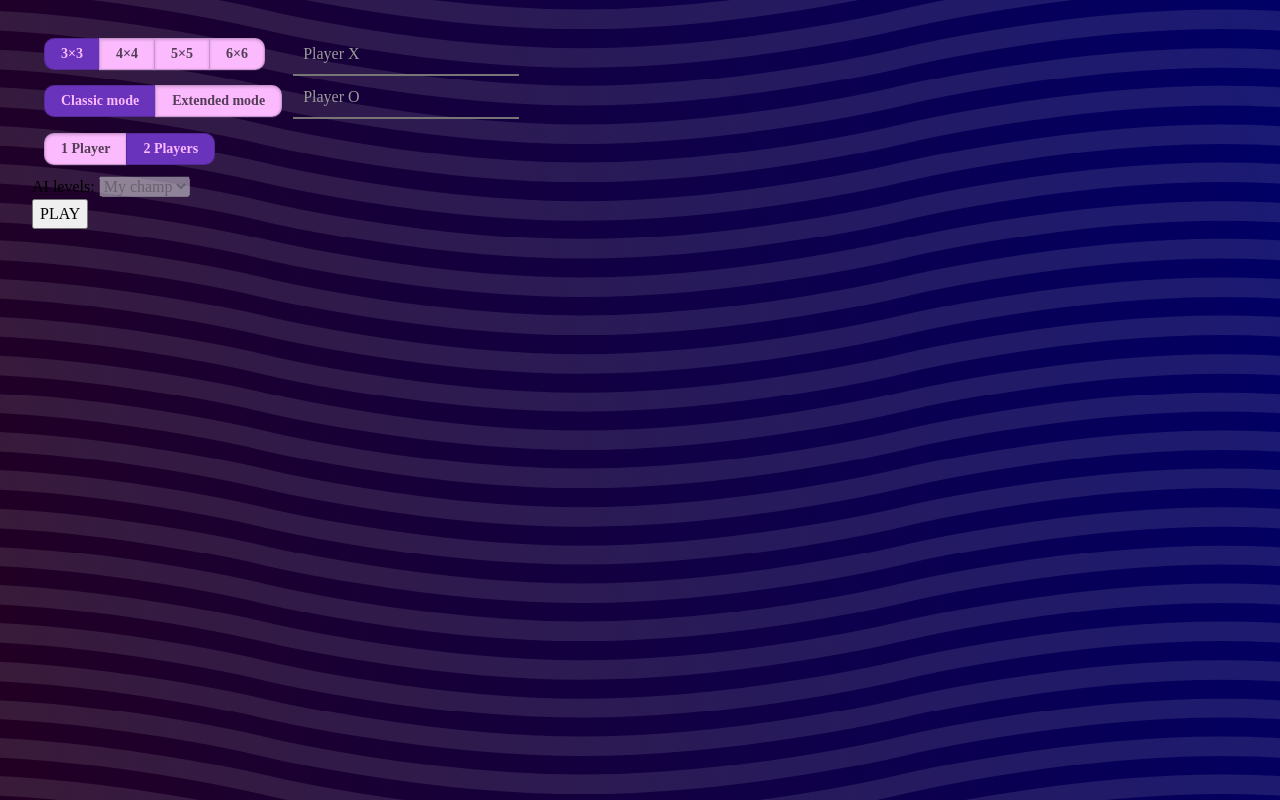
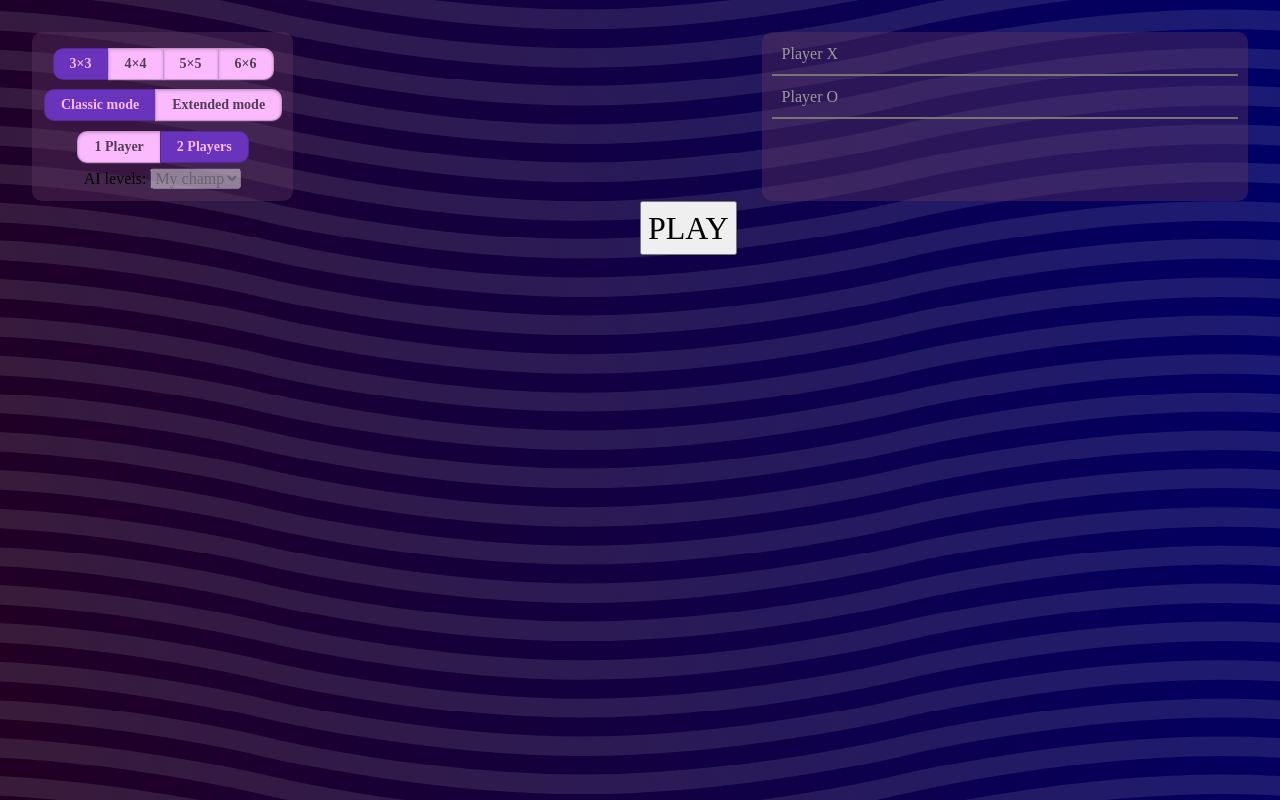
Before and after one commit to B1aho/Tic-tac-toe, a website with bundled scripts: page index.html in a window 1280 px wide. Built offline with nearby package versions, Linux system fonts and the light colour scheme.

Commit message:
Add some layout

```diff
--- a/assets/style.css
+++ b/assets/style.css
@@ -216,12 +216,48 @@ Make radio-group behave like switcher
   font-size: 0.8rem;
 }
 
+/*  ----------------------------------------    */
+
+/* Add nice button */
+.play-btn {
+    width: 0%;
+    font-size: 2rem;
+    margin-left: auto;
+    margin-right: auto;
+}
+/* ----------------------------------------------------*/
+
 main {
     pointer-events: none;
 }
 
 .options {
     display: flex;
+    justify-content: space-between;
+}
+
+/* Like card */
+.game-options {
+    padding: 10px 0;
+    background-color: #5e386068;
+    border-radius: var(--input-radius);
+    display: flex;
+    flex-direction: column;
+    align-items: center;
+}
+
+.switcher {
+    padding-bottom: 4px;
+}
+
+/* Like card */
+.player-options {
+    padding: 0px 10px;
+    background-color: #5e386068;
+    border-radius: var(--input-radius);
+    width: 40%;
+    display: flex;
+    flex-direction: column;
 }
 
 .btn {
@@ -229,12 +265,14 @@ main {
     text-align: center;
 }
 
+
+
 .play-screen,
 .computer-input {
     display: none;
 }
 
-#field-wrapper>* {
+#field-wrapper > * {
     outline: 1px solid black;
     min-height: 50px;
     text-align: center;
```
